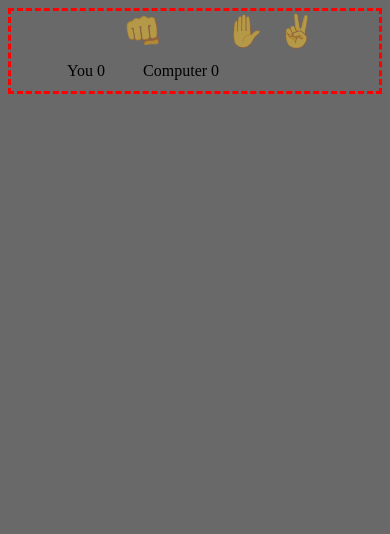
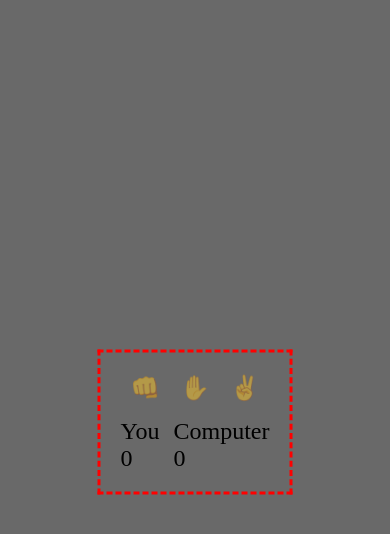
Before and after one commit to Grandinho/M293_RockPaperScissors, a plain HTML site: page index.html in a window 390 px wide. Drawn offline with Linux system fonts and the light colour scheme.

Commit message:
Made website more responsive

```diff
--- a/index.html
+++ b/index.html
@@ -10,9 +10,11 @@
 </head>
 <body>
     <div class="container">
+        <div class="buttons">
         <button class="selection" data-selection="rock">👊</button>
         <button class="selection" data-selection="paper">✋</button>
         <button class="selection" data-selection="scissors">✌</button>
+    </div>
         <div class="result">
             <div>
                 You
--- a/style.css
+++ b/style.css
@@ -1,14 +1,38 @@
+*{
+    font-size: 32px;
+    box-sizing: border-box;
+}
+
 body {
     background-color: dimgray;
 }
 
+@media only screen and (max-width: 800px) {
+    *{
+        font-size: 24px;
+    }
+    .selection:hover {
+        font-size: 32px;
+    }
+    .result-score{
+        font-size: 16px;
+
+    }
+
+    .result-selection{
+        font-size: 8px;
+    }
+
+}
+
 .container {
+    border: 3px red dashed;
+    position: fixed;
+    top: 50%;
+    left: 50%;
+    transform: translate(-50%, -50%);
+    padding: 20px;
 
-    border: 3px red dashed;
-    display: grid;
-    grid-template-rows: repeat(2,1fr);
-    justify-content: center;
-    align-items: center;
 }
 
 button {
@@ -16,10 +40,17 @@ button {
     border: 0;
 }
 
+.buttons{
+    display: grid;
+grid-template-columns: repeat(3,1fr);
+margin-bottom: 15px;
+}
+
 .selection {
-font-size: 32px;
 opacity: 0.5;
-grid-row: 1/2;
+grid-row: 1;
+margin: 0;
+
 }
 
 .selection:hover {
@@ -28,8 +59,24 @@ grid-row: 1/2;
 }
 
 .result {
-    display: grid;
-    grid-template-columns: repeat(2,1fr);
-    justify-content: center;
-    align-items: center;
+display: grid;
+grid-template-columns: repeat(2,1fr);
+justify-items: center;
 }
+
+.result-score{
+    font-size: 24px;
+}
+
+.result-selection{
+    opacity: 0.5;
+    font-size: 16px;
+}
+
+.result-selection:nth-child(n+13){
+    display: none;
+}
+
+.winner{
+    opacity: 1;
+}
```
Lines whose indentation alone changed are shown as unchanged.
